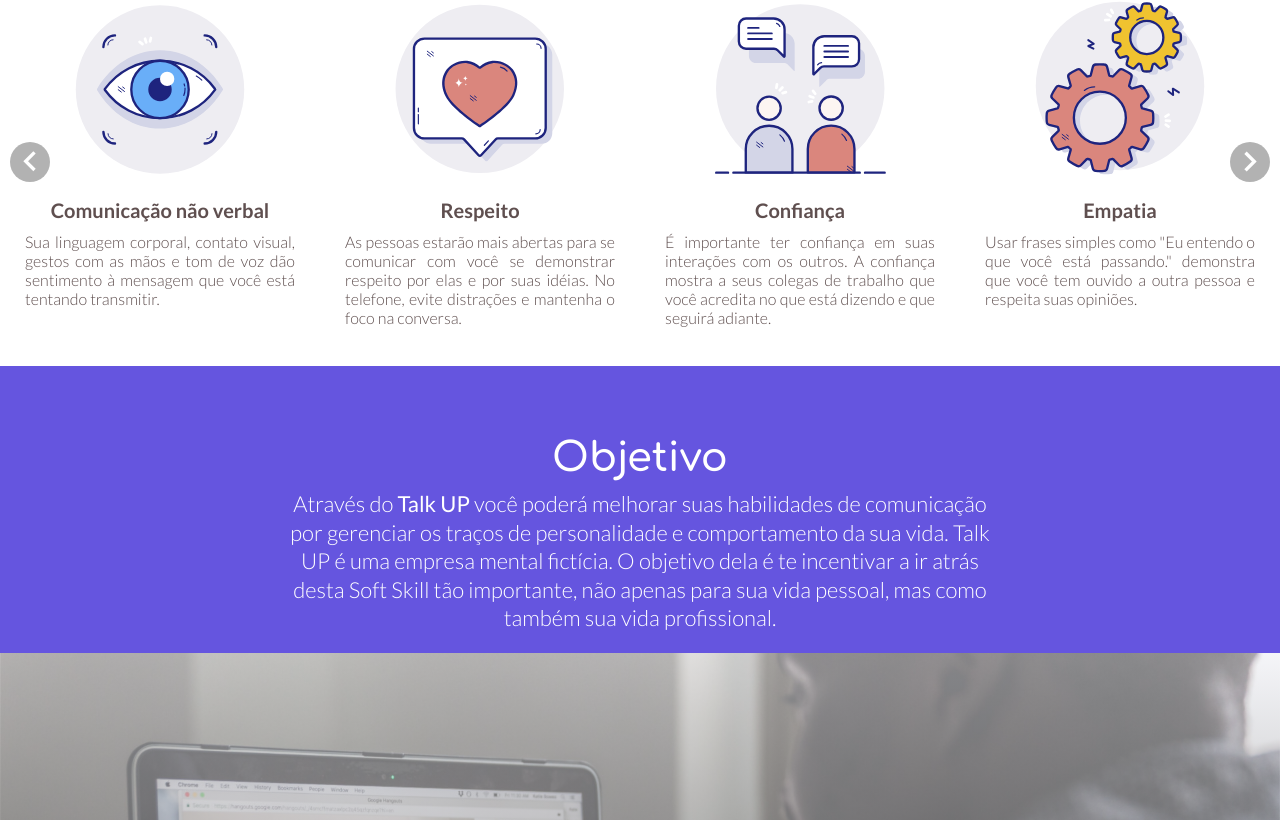
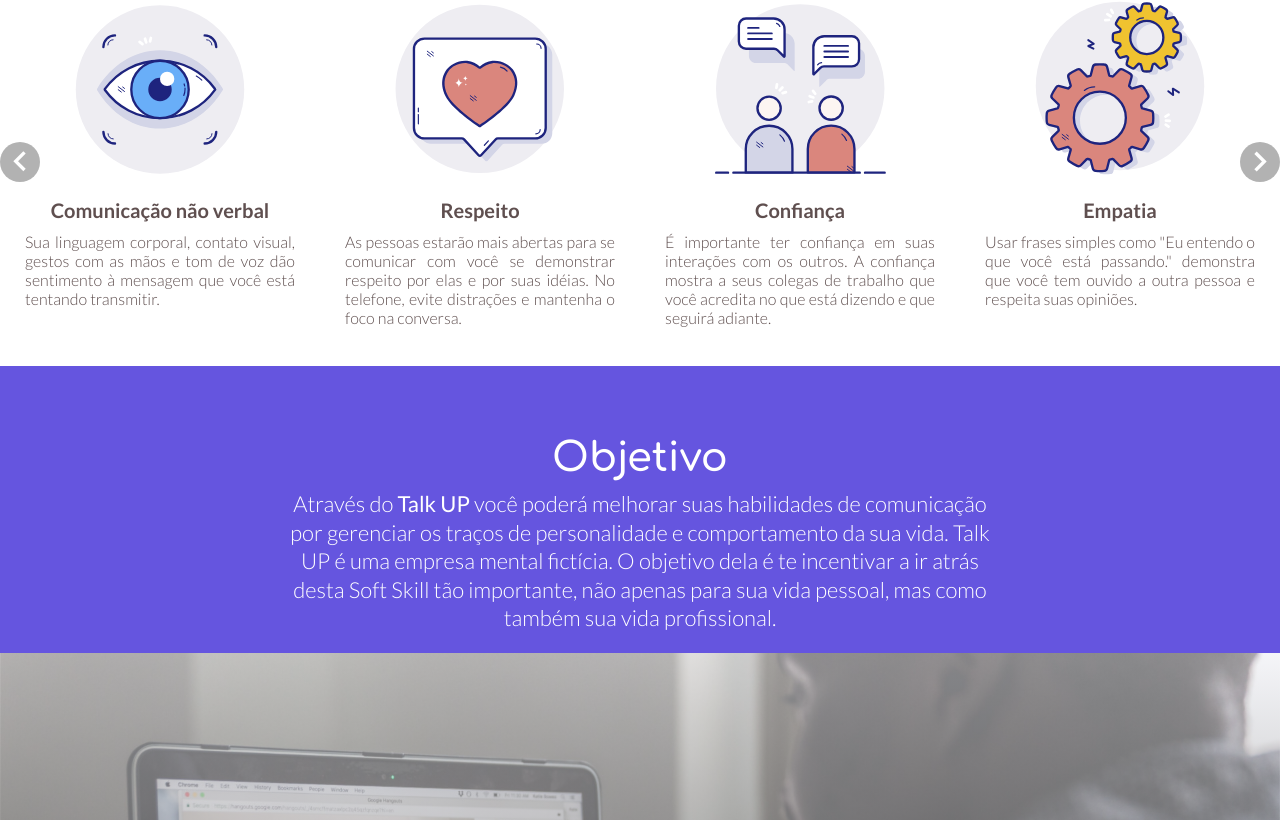
Before and after one commit to DeeSouza/Landing-Page-Communication-Soft-Skills, a React (Create React App) app: page / in a window 1280 px wide. Shown: the part 1540-2360 px from the top of the page. Built offline with nearby package versions, Linux system fonts and the light colour scheme.

Commit message:
:art: Hide scrollbar with menu is open

```diff
--- a/src/components/Header/index.tsx
+++ b/src/components/Header/index.tsx
@@ -7,7 +7,15 @@ const Header: React.FC = () => {
   const [isOpen, setIsOpen] = useState(false);
 
   const showMenu = useCallback(() => {
-    setIsOpen(state => !state);
+    setIsOpen((state) => !state);
+  }, []);
+
+  useEffect(() => {
+    isOpen
+      ? document.getElementsByTagName('html')[0].classList.add('hidden-scroll')
+      : document
+          .getElementsByTagName('html')[0]
+          .classList.remove('hidden-scroll');
   }, [isOpen]);
 
   return (
--- a/src/components/MediaCarousel/styles.ts
+++ b/src/components/MediaCarousel/styles.ts
@@ -73,11 +73,12 @@ export const NextArrow = styled.div`
   z-index: 1;
   width: 40px;
   height: 40px;
-  background-color: rgba(0,0,0,0.3);
+  background-color: rgba(0, 0, 0, 0.3);
   border-radius: 20px;
+  transition: all 0.25s ease-out;
 
   svg {
-    fill: #FFF;
+    fill: #fff;
     width: 40px;
     height: 40px;
   }
@@ -86,13 +87,12 @@ export const NextArrow = styled.div`
     display: none;
   }
 
-  @media screen and (min-width: 1024px){
+  &:hover {
+    background-color: #6555df;
+  }
+
+  @media screen and (min-width: 1024px) {
     right: 0;
-    transition: all 0.25s ease-out;
-
-    &:hover {
-      background-color: #6555df;
-    }
   }
 `;
 
@@ -101,11 +101,12 @@ export const PrevArrow = styled.div`
   z-index: 1;
   width: 40px;
   height: 40px;
-  background-color: rgba(0,0,0,0.3);
+  background-color: rgba(0, 0, 0, 0.3);
   border-radius: 20px;
+  transition: all 0.25s ease-out;
 
   svg {
-    fill: #FFF;
+    fill: #fff;
     width: 40px;
     height: 40px;
   }
@@ -114,12 +115,11 @@ export const PrevArrow = styled.div`
     display: none;
   }
 
-  @media screen and (min-width: 1023px){
+  &:hover {
+    background-color: #6555df;
+  }
+
+  @media screen and (min-width: 1023px) {
     left: 0;
-    transition: all 0.25s ease-out;
-
-    &:hover {
-      background-color: #6555df;
-    }
   }
 `;
--- a/src/components/Menu/styles.ts
+++ b/src/components/Menu/styles.ts
@@ -17,7 +17,7 @@ export const Container = styled.div<IProps>`
   flex-direction: column;
   align-items: center;
   justify-content: center;
-	display: ${props => props.isOpen ? 'flex': 'none'};
+  display: ${(props) => (props.isOpen ? 'flex' : 'none')};
 
   button {
     width: 50px;
@@ -36,15 +36,15 @@ export const Container = styled.div<IProps>`
     svg {
       width: 30px;
       height: 30px;
-			fill: #FFF;
+      fill: #fff;
       transition: all 0.25s ease-out;
     }
   }
 
   a {
     text-align: center;
-		color: #FFF;
-		font-family: "Comfortaa";
+    color: #fff;
+    font-family: 'Comfortaa';
     font-size: 20px;
     display: block;
     padding: 15px 0px;
@@ -56,4 +56,4 @@ export const Container = styled.div<IProps>`
       color: #ffb4e0;
     }
   }
-`
+`;
--- a/src/components/SkillCarousel/styles.ts
+++ b/src/components/SkillCarousel/styles.ts
@@ -39,11 +39,12 @@ export const NextArrow = styled.div`
   z-index: 1;
   width: 40px;
   height: 40px;
-  background-color: rgba(0,0,0,0.3);
+  background-color: rgba(0, 0, 0, 0.3);
   border-radius: 20px;
+  transition: all 0.25s ease-out;
 
   svg {
-    fill: #FFF;
+    fill: #fff;
     width: 40px;
     height: 40px;
   }
@@ -52,13 +53,12 @@ export const NextArrow = styled.div`
     display: none;
   }
 
-  @media screen and (min-width: 1024px){
-   right: 0;
-   transition: all 0.25s ease-out;
+  &:hover {
+    background-color: #6555df;
+  }
 
-    &:hover {
-      background-color: #6555df;
-    }
+  @media screen and (min-width: 1024px) {
+    right: 0;
   }
 `;
 
@@ -67,11 +67,12 @@ export const PrevArrow = styled.div`
   z-index: 1;
   width: 40px;
   height: 40px;
-  background-color: rgba(0,0,0,0.3);
+  background-color: rgba(0, 0, 0, 0.3);
   border-radius: 20px;
+  transition: all 0.25s ease-out;
 
   svg {
-    fill: #FFF;
+    fill: #fff;
     width: 40px;
     height: 40px;
   }
@@ -80,12 +81,11 @@ export const PrevArrow = styled.div`
     display: none;
   }
 
-  @media screen and (min-width: 1023px){
+  &:hover {
+    background-color: #6555df;
+  }
+
+  @media screen and (min-width: 1023px) {
     left: 0;
-    transition: all 0.25s ease-out;
-
-    &:hover {
-      background-color: #6555df;
-    }
   }
 `;
--- a/src/styles/global.ts
+++ b/src/styles/global.ts
@@ -6,6 +6,12 @@ export default createGlobalStyle`
     padding: 0;
     box-sizing: border-box;
     outline: 0;
+  }
+
+  html {
+    &.hidden-scroll {
+      overflow: hidden;
+    }
   }
 
   body {
```
Also changed, not shown: src/components/MediaCarousel/index.tsx (+11 -3 lines), src/components/Menu/index.tsx (+25 -11 lines), src/components/SkillCarousel/index.tsx (+11 -6 lines), src/pages/HomePage/index.tsx (+7 -5 lines). Lines whose indentation alone changed are shown as unchanged.
